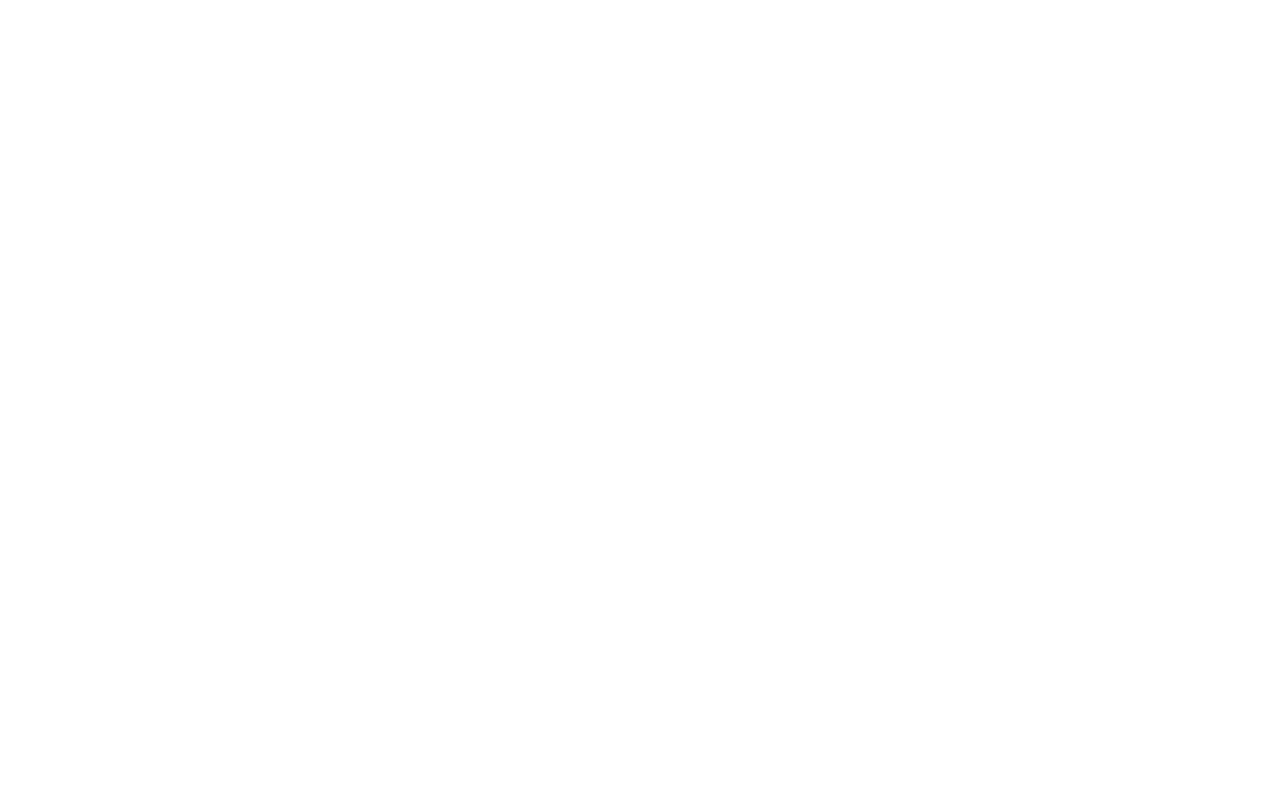
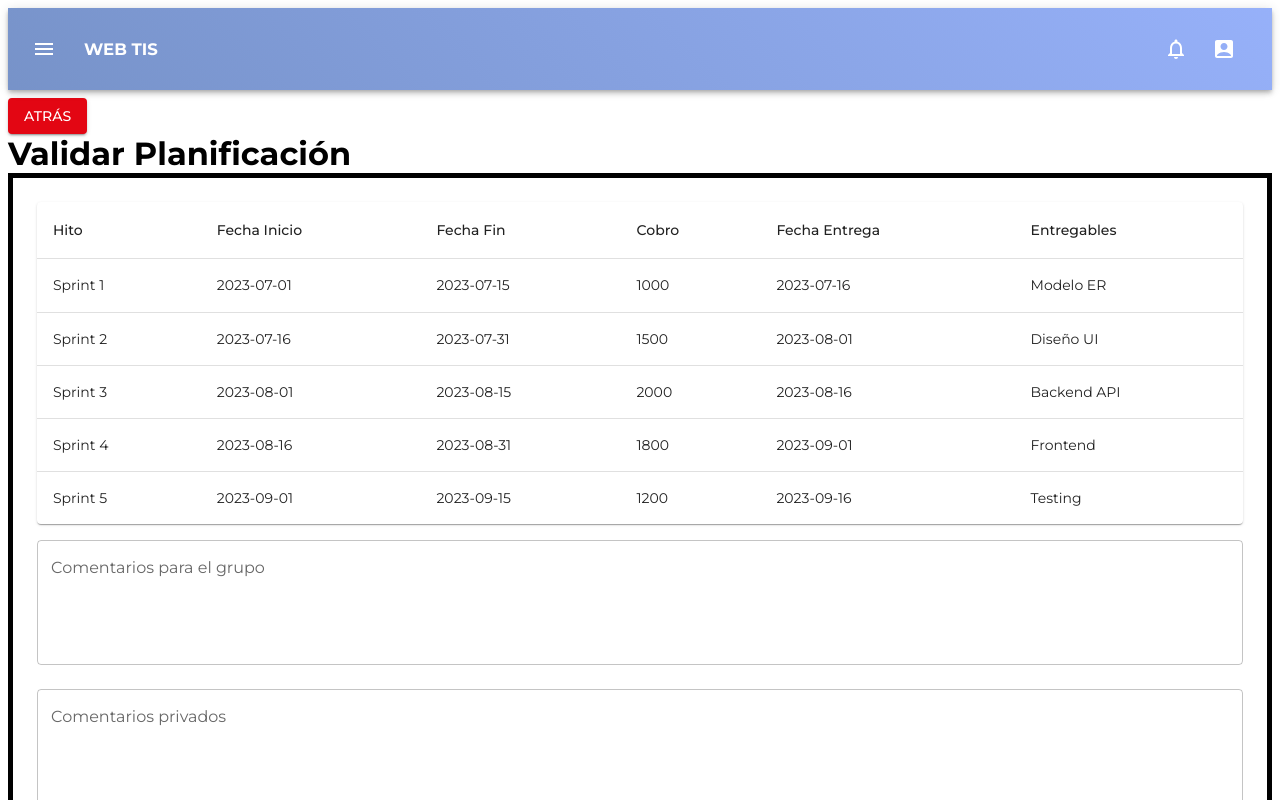
Before and after one commit to RichardAgr/Evaluacion-de-Proyectos, a React (Vite) app in the folder Frontend/: page /homeDocente/homeGrupoEstudiante/validarPlanificacion in a window 1280 px wide. Before the commit this address had no page. Shown: the top 800 px of the page. Built offline with nearby package versions, Linux system fonts and the light colour scheme.

Commit message:
Historia de Validar Planificacion Implementada, con mensajes de alerta y textBox

```diff
--- a/Frontend/package.json
+++ b/Frontend/package.json
@@ -13,6 +13,7 @@
     "@emotion/react": "^11.13.3",
     "@emotion/styled": "^11.13.0",
     "@mui/icons-material": "^6.1.0",
+    "@mui/lab": "^6.0.0-beta.9",
     "@mui/material": "^6.1.0",
     "react": "^18.3.1",
     "react-dom": "^18.3.1",
--- a/Frontend/src/components/nav/nav.jsx
+++ b/Frontend/src/components/nav/nav.jsx
@@ -8,6 +8,8 @@
 import HomeGrupoEstudiante from '../../pages/Estudiante/homeGrupoEstudiante/homeGrupoEstudiante.jsx'
 import EstudiantePlanificacion from '../../pages/Estudiante/planificacion/planificacion.jsx'
 import EditarPlanificacion from '../../pages/Estudiante/editarPlanificacion/editarPlanificacion.jsx'
+import ValidarPlanificacion from '../../pages/Docente/gestionGrupo/validarPlanificacion.jsx'
+
 function nav() {
   return (
     <Routes>
@@ -20,6 +22,7 @@
         <Route path='/homeDocente/homeGrupoEstudiante' element={<HomeGrupoEstudiante/>}/>
         <Route path='/homeEstudiante/homeGrupoEstudiante/verPlanificacion' element={<EstudiantePlanificacion/>}/>
         <Route path='/homeEstudiante/homeGrupoEstudiante/editarPlanificacion' element={<EditarPlanificacion/>}/>
+        <Route path='/homeDocente/homeGrupoEstudiante/validarPlanificacion' element={<ValidarPlanificacion/>}/>
     </Routes>
   )
 }
--- /dev/null
+++ b/Frontend/src/pages/Docente/gestionGrupo/validarPlanificacion.jsx
@@ -0,0 +1,172 @@
+import React, { Fragment, useState } from 'react';
+import {
+  Table,
+  TableBody,
+  TableCell,
+  TableContainer,
+  TableHead,
+  TableRow,
+  Paper,
+  Button,
+  TextField,
+  Dialog,
+  DialogActions,
+  DialogContent,
+  DialogContentText,
+  DialogTitle,
+  Snackbar,
+  Box
+} from '@mui/material';
+import Header from '../../../components/Header/header.jsx';
+import Footer from '../../../components/Footer/footer.jsx';
+import BackButtonAndTitle from '../../../components/Buttons/BackButtonAndTitle.jsx';
+
+function ValidarPlanificacion() {
+  const [openValidateDialog, setOpenValidateDialog] = useState(false);
+  const [openRejectDialog, setOpenRejectDialog] = useState(false);
+  const [groupComment, setGroupComment] = useState('');
+  const [privateComment, setPrivateComment] = useState('');
+  const [snackbar, setSnackbar] = useState({ open: false, message: '' });
+
+  const rows = [
+    { hito: 'Sprint 1', fechaIni: '2023-07-01', fechaFin: '2023-07-15', cobro: 1000, fechaEntrega: '2023-07-16', entregables: 'Modelo ER' },
+    { hito: 'Sprint 2', fechaIni: '2023-07-16', fechaFin: '2023-07-31', cobro: 1500, fechaEntrega: '2023-08-01', entregables: 'Diseño UI' },
+    { hito: 'Sprint 3', fechaIni: '2023-08-01', fechaFin: '2023-08-15', cobro: 2000, fechaEntrega: '2023-08-16', entregables: 'Backend API' },
+    { hito: 'Sprint 4', fechaIni: '2023-08-16', fechaFin: '2023-08-31', cobro: 1800, fechaEntrega: '2023-09-01', entregables: 'Frontend' },
+    { hito: 'Sprint 5', fechaIni: '2023-09-01', fechaFin: '2023-09-15', cobro: 1200, fechaEntrega: '2023-09-16', entregables: 'Testing' },
+  ];
+
+  const handleValidate = () => {
+    setOpenValidateDialog(true);
+  };
+
+  const handleReject = () => {
+    setOpenRejectDialog(true);
+  };
+
+  const confirmValidate = () => {
+    setOpenValidateDialog(false);
+    setSnackbar({ open: true, message: 'Planificación validada con éxito' });
+    // Here you would typically send the validation to your backend
+  };
+
+  const confirmReject = () => {
+    setOpenRejectDialog(false);
+    setSnackbar({ open: true, message: 'Planificación rechazada' });
+    // Here you would typically send the rejection and comments to your backend
+  };
+
+  return (
+    <Fragment>
+      <Header />
+      <div className='container'>
+        <BackButtonAndTitle title="Validar Planificación" />
+        <Box className='pageBorder' sx={{ padding: 3 }}>
+          <TableContainer component={Paper}>
+            <Table sx={{ minWidth: 650 }} aria-label="tabla de planificación">
+              <TableHead>
+                <TableRow>
+                  <TableCell>Hito</TableCell>
+                  <TableCell align="left">Fecha Inicio</TableCell>
+                  <TableCell align="left">Fecha Fin</TableCell>
+                  <TableCell align="left">Cobro</TableCell>
+                  <TableCell align="left">Fecha Entrega</TableCell>
+                  <TableCell align="left">Entregables</TableCell>
+                </TableRow>
+              </TableHead>
+              <TableBody>
+                {rows.map((row) => (
+                  <TableRow
+                    key={row.hito}
+                    sx={{ '&:last-child td, &:last-child th': { border: 0 } }}
+                  >
+                    <TableCell component="th" scope="row">{row.hito}</TableCell>
+                    <TableCell align="left">{row.fechaIni}</TableCell>
+                    <TableCell align="left">{row.fechaFin}</TableCell>
+                    <TableCell align="left">{row.cobro}</TableCell>
+                    <TableCell align="left">{row.fechaEntrega}</TableCell>
+                    <TableCell align="left">{row.entregables}</TableCell>
+                  </TableRow>
+                ))}
+              </TableBody>
+            </Table>
+          </TableContainer>
+
+          <TextField
+            label="Comentarios para el grupo"
+            multiline
+            rows={4}
+            value={groupComment}
+            onChange={(e) => setGroupComment(e.target.value)}
+            fullWidth
+            margin="normal"
+          />
+
+          <TextField
+            label="Comentarios privados"
+            multiline
+            rows={4}
+            value={privateComment}
+            onChange={(e) => setPrivateComment(e.target.value)}
+            fullWidth
+            margin="normal"
+          />
+
+<div style={{ marginTop: '40px', display: 'flex', justifyContent: 'flex-end', gap: '20px' }}>
+            <Button variant="contained" color="primary" onClick={handleValidate}>
+              Validar Planificación
+            </Button>
+            <Button variant="contained" color="secondary" onClick={handleReject}>
+              Rechazar Planificación
+            </Button>
+          </div>
+          </Box>
+      </div>
+
+      <Dialog open={openValidateDialog} onClose={() => setOpenValidateDialog(false)}>
+        <DialogTitle>Confirmar Validación</DialogTitle>
+        <DialogContent>
+          <DialogContentText>
+            ¿Está seguro de que desea validar esta planificación?
+          </DialogContentText>
+        </DialogContent>
+        <DialogActions>
+          <Button onClick={() => setOpenValidateDialog(false)} color="primary">
+            Cancelar
+          </Button>
+          <Button onClick={confirmValidate} color="primary" autoFocus>
+            Confirmar
+          </Button>
+        </DialogActions>
+      </Dialog>
+
+      <Dialog open={openRejectDialog} onClose={() => setOpenRejectDialog(false)}>
+        <DialogTitle>Confirmar Rechazo</DialogTitle>
+        <DialogContent>
+          <DialogContentText>
+            ¿Está seguro de que desea rechazar esta planificación?
+          </DialogContentText>
+        </DialogContent>
+        <DialogActions>
+          <Button onClick={() => setOpenRejectDialog(false)} color="primary">
+            Cancelar
+          </Button>
+          <Button onClick={confirmReject} color="secondary" autoFocus>
+            Confirmar
+          </Button>
+        </DialogActions>
+      </Dialog>
+
+      <Snackbar
+        open={snackbar.open}
+        autoHideDuration={6000}
+        onClose={() => setSnackbar({ ...snackbar, open: false })}
+        message={snackbar.message}
+      />
+
+      <Footer />
+    </Fragment>
+  );
+}
+
+export default ValidarPlanificacion;
--- a/Frontend/src/pages/Estudiante/editarPlanificacion/editarPlanificacion.jsx
+++ b/Frontend/src/pages/Estudiante/editarPlanificacion/editarPlanificacion.jsx
@@ -41,12 +41,12 @@
   };
 
   const handleSave = () => {
-    // Implement save functionality here
+    // implementar funcionalidad de guardado
     console.log('Saving changes:', rows);
   };
 
   const handleCancel = () => {
-    // Implement cancel functionality here
+    // Implementar funcionalidad de cancelar, probablemente solo navegar a la anterior pagina, necesita una doble confirmacion
     console.log('Changes discarded');
   };
 
--- a/Frontend/src/pages/Home/home.jsx
+++ b/Frontend/src/pages/Home/home.jsx
@@ -15,6 +15,9 @@
           <Link to={'/homeEstudiante/homeGrupoEstudiante/editarPlanificacion'}>
             <Button variant="contained" color='secondary'>Editar Planificacion</Button>
           </Link>
+          <Link to={'/homeDocente/homeGrupoEstudiante/validarPlanificacion'}>
+            <Button variant="contained" color='secondary'>Validar Planificacion</Button>
+          </Link>
         </div>
       <Footer></Footer>
     </Fragment>
```
Also changed, not shown: 1 other file (tests, documents, lock files or other folders).
